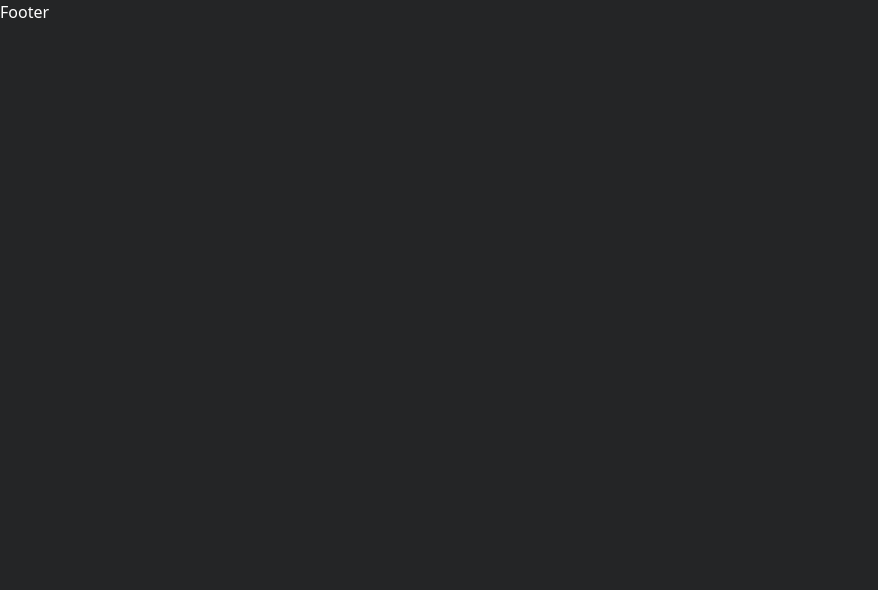
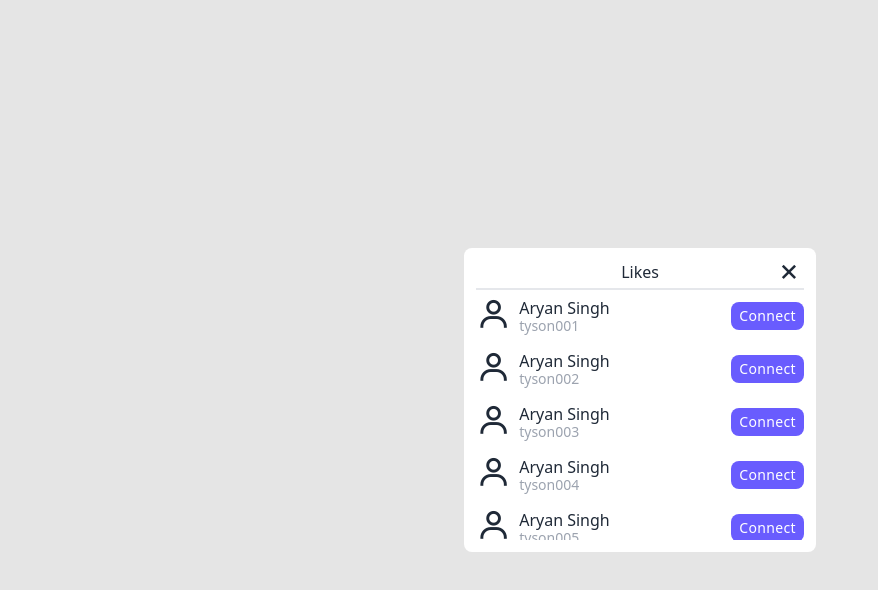
Before and after one commit to DeepakKumar1482/FEE_Project, a React (Vite) app in the folder Client/: page / in a window 1280 px wide. Shown: the top 590 px of the page, without its empty margins (0-878 px from the left). Built offline with nearby package versions, Linux system fonts and the light colour scheme; a web font is replaced by a local one.

Commit message:
like modal component made

```diff
--- a/Client/index.html
+++ b/Client/index.html
@@ -1,5 +1,5 @@
 <!doctype html>
-<html lang="en" class="dark">
+<html lang="en" class="">
   <head>
     <meta charset="UTF-8" />
     <link rel="icon" type="image/svg+xml" href="/vite.svg" />
--- a/Client/src/components/Footer/Footer.jsx
+++ b/Client/src/components/Footer/Footer.jsx
@@ -1,8 +1,12 @@
 import React from 'react'
+import LikesModalComp from '../LikesModalComp'
 
 function Footer() {
   return (
-    <div className='text-white'>Footer</div>
+    <div className='text-white'>
+      Footer
+      <LikesModalComp/>
+    </div>
   )
 }
 
--- /dev/null
+++ b/Client/src/components/LikesModalComp.jsx
@@ -0,0 +1,110 @@
+import React, { useRef } from 'react'
+
+function LikesModalComp({onClose}) {
+    const postData = {
+        postId: '',
+        avatar: 'https://google.com',
+        name: 'Aryan Singh',
+        username: 'aryansingh645',
+        postImage: 'https://media.istockphoto.com/id/649356542/photo/adventurous-people-making-ascent-to-high-mountain-walking-on-glacier.jpg?s=2048x2048&w=is&k=20&c=9DT0JR9qlhdI2dfFHKQ5V7vuIRYb0AilSk7y_c1EmpE=',
+        techStack: ['React', 'Antd', 'Mongo DB', 'Firebase','gohoi','hhgaoag'],
+        caption: 'Lorem ipsum dolor sit amet consectetur, adipisicing elit. A, rem maiores dolorum possimus delectus necessitatibus nemo itaque libero voluptatem fugit loreanong bohghang  sdnjbgkkd  hoisgonn  agboan',
+        timeOfPost: '02:03 PM Apr 4, 2024',
+        gitHubRepo: 'https://github.com/',
+        comments : [
+          {
+            username: 'tyson007',
+            comment: 'Lorem ipsum dolor sit amet consectetur, adipisicing elit. A, rem maiores dolorum possimus delectus necessitatibus nemo itaque libero voluptatem fugit loreanong bohghang  sdnjbgkkd  hoisgonn  agboan'
+          },
+          {
+            username: 'tyson007',
+            comment: 'Lorem ipsum dolor sit amet consectetur, adipisicing elit. A, rem maiores dolorum possimus delectus necessitatibus nemo itaque libero voluptatem fugit loreanong bohghang  sdnjbgkkd  hoisgonn  agboan'
+          },
+          {
+            username: 'tyson007',
+            comment: 'Lorem ipsum dolor sit amet consectetur, adipisicing elit. A, rem maiores dolorum possimus delectus necessitatibus nemo itaque libero voluptatem fugit loreanong bohghang  sdnjbgkkd  hoisgonn  agboan'
+          },
+          {
+            username: 'tyson007',
+            comment: 'Lorem ipsum dolor sit amet consectetur, adipisicing elit. A, rem maiores dolorum possimus delectus necessitatibus nemo itaque libero voluptatem fugit loreanong bohghang  sdnjbgkkd  hoisgonn  agboan'
+          },
+          {
+            username: 'tyson007',
+            comment: 'Lorem ipsum dolor sit amet consectetur, adipisicing elit. A, rem maiores dolorum possimus delectus necessitatibus nemo itaque libero voluptatem fugit loreanong bohghang  sdnjbgkkd  hoisgonn  agboan'
+          },
+          {
+            username: 'tyson007',
+            comment: 'Lorem ipsum dolor sit amet consectetur, adipisicing elit. A, rem maiores dolorum possimus delectus necessitatibus nemo itaque libero voluptatem fugit loreanong bohghang  sdnjbgkkd  hoisgonn  agboan'
+          },
+      ],
+        likes: [
+            {
+            name: "Aryan Singh",
+            username: "tyson001"
+            },
+            {
+            name: "Aryan Singh",
+            username: "tyson002"
+            },
+            {
+            name: "Aryan Singh",
+            username: "tyson003"
+            },
+            {
+            name: "Aryan Singh",
+            username: "tyson004"
+            },
+            {
+            name: "Aryan Singh",
+            username: "tyson005"
+            },
+            {
+            name: "Aryan Singh",
+            username: "tyson006"
+            },
+            {
+            name: "Aryan Singh",
+            username: "tyson007"
+            },
+    ],
+        saved: true
+    };
+    const myRef = useRef();
+    const onCloseLikeModal = (e) => {
+      if(myRef.current == e.target){
+        onClose();
+      }
+    }
+  return (
+    <div ref={myRef} onClick={onCloseLikeModal} className='fixed inset-0 flex bg-opacity-10 backdrop-blur-sm bg-black dark:bg-white dark:bg-opacity-5 justify-center items-center'>
+        <div className='flex flex-col justify-start dark:bg-[#242526] bg-white rounded-lg w-[22rem] h-[19rem] px-3 py-3'>
+            <div className='flex flex-col items-center justify-center relative dark:text-white text-gray-800 gap-1'>
+                <p className=''>Likes</p>
+                <i onClick={onClose} className=' absolute right-0 -top-[0.4rem] bx bx-x text-3xl cursor-pointer'></i>
+                <hr className='w-full dark:border-t border-t-2 ' />
+            </div>
+            <div className='dark:text-white text-gray-800 overflow-y-scroll hide-scrollbar'>
+                {postData.likes.map((like) => (
+                    <div className='flex gap-3 items-center justify-between' key={like.username}>
+                        <div className='flex items-center gap-2'>
+                            <span className='text-[2.2rem]'><i className='bx bx-user'></i></span>
+                            <div className='flex flex-col'>
+                                <span className='text-base'>{like.name}</span>
+                                <span className='dark:text-gray-500 text-gray-400 text-sm -mt-1'>{like.username}</span>
+                            </div>
+                        </div>
+                        <div>
+                            <button className='bg-[#695CFE] text-sm tracking-wide px-2 py-1 rounded-lg text-white hover:bg-[#5E52E3] active:scale-[0.95] active:bg-[#695CFE]'>Connect</button>
+                        </div>
+                    </div>
+                ))}
+            </div>
+        </div>
+
+    </div>
+  )
+}
+
+export default LikesModalComp
+
+// market.pmnd
--- a/Client/src/components/ModalPost.jsx
+++ b/Client/src/components/ModalPost.jsx
@@ -1,6 +1,6 @@
-import React, { useRef } from 'react';
+import React, { useRef, useState } from 'react';
 import {motion} from "framer-motion";
-
+import {LikesModalComp} from "./index.js"
 function ModalPost({onClose}) {
 
   const postData = {
@@ -39,7 +39,36 @@ function ModalPost({onClose}) {
         comment: 'Lorem ipsum dolor sit amet consectetur, adipisicing elit. A, rem maiores dolorum possimus delectus necessitatibus nemo itaque libero voluptatem fugit loreanong bohghang  sdnjbgkkd  hoisgonn  agboan'
       },
   ],
-    likes: {},
+    likes: [
+        {
+        name: "Aryan Singh",
+        username: "tyson001"
+        },
+        {
+        name: "Aryan Singh",
+        username: "tyson002"
+        },
+        {
+        name: "Aryan Singh",
+        username: "tyson003"
+        },
+        {
+        name: "Aryan Singh",
+        username: "tyson004"
+        },
+        {
+        name: "Aryan Singh",
+        username: "tyson005"
+        },
+        {
+        name: "Aryan Singh",
+        username: "tyson006"
+        },
+        {
+        name: "Aryan Singh",
+        username: "tyson007"
+        },
+],
     saved: true
 };
 
@@ -50,6 +79,10 @@ const closeModal = (e) => {
     onClose();
   }
 }
+
+const [isLikeModal, setIsLikeModal] = useState(false);
+const num = 1234555;
+
 
   return (
     <div
@@ -99,7 +132,7 @@ const closeModal = (e) => {
           </div>{/*Comment*/}
           <div className='sticky w-full px-3 py-1 pb-2 flex flex-col gap-2 bottom-0 dark:bg-[#242526] bg-white'>
             <hr />
-            <div className='flex text-3xl justify-between dark:text-white text-gray-800 gap-5'>
+            <div className='flex text-3xl justify-between dark:text-white text-gray-800'>
               <div className='flex gap-2'>
                 <i className='bx bx-message-rounded cursor-pointer dark:hover:text-gray-300 hover:text-gray-500 active:scale-[.85]'></i>
                 <i className='bx bx-heart cursor-pointer dark:hover:text-gray-300 hover:text-gray-500 active:scale-[.85]' onClick={(e) => {
@@ -111,12 +144,19 @@ const closeModal = (e) => {
               </div>
               <i className='bx bx-send cursor-pointer active:scale-[.85] dark:hover:text-gray-300 hover:text-gray-500 duration-100'></i>
             </div>
-            <div className='relative'>
+            <div className='dark:text-white text-gray-800'>
+              <span onClick={() => {
+                document.body.style.overflowY = 'hidden';
+                setIsLikeModal(true);
+              }}
+              className='hover:text-blue-400 px-1 cursor-pointer active:text-blue-500'>{num.toLocaleString('hi-IN')} Likes</span>
+            </div>
+            <div className='flex items-end gap-4'>
                 <textarea
                 placeholder='Add Comment...'
-                className='focus:outline-none focus:border-b-[1px] mb-[1px] w-full dark:text-white text-gray-800 bg-transparent resize-none h-12 placeholder:align-text-bottom'
+                className='focus:outline-none border-b-[1px] mb-[1px] w-full dark:text-white text-gray-800 bg-transparent resize-none h-12 placeholder:px-1 placeholder:bottom-1 placeholder:absolute focus-within:placeholder:text-transparent'
                 />
-                <button className='absolute right-0 bottom-3 text-white hover:bg-[#5E52E3] hover:scale-95 duration-200 active:bg-[#574DD4] active:scale-90 bg-[#695CFE] px-4 py-1 rounded-xl'>Post</button>
+                <button className='text-white hover:bg-[#5E52E3] hover:scale-95 duration-200 active:bg-[#574DD4] active:scale-90 bg-[#695CFE] px-4 py-1 h-fit rounded-xl'>Post</button>
             </div>
           </div>{/*Likes && Add Comment*/}
         </div>{/*Caption, Comment and Likes Side*/}
@@ -124,6 +164,10 @@ const closeModal = (e) => {
       <div>
         <i onClick={onClose} className='bx bx-x absolute top-0 dark:text-white text-gray-800 text-5xl cursor-pointer'></i>
       </div>
+      {isLikeModal && <LikesModalComp onClose ={() => {
+            document.body.style.overflowY = 'visible';
+            setIsLikeModal(false);
+            }}/>}
     </div>
   )
 }
--- a/Client/src/components/PostCard.jsx
+++ b/Client/src/components/PostCard.jsx
@@ -59,10 +59,10 @@ function PostCard() {
 
         <div  className='dark:text-white text-gray-800 '>
             <p ref={myRef} className='h-[4.5rem] overflow-y-hidden' >{postData.caption}</p>
-            {isOpen? <div onClick={() => {
+            {isOpen? <span onClick={() => {
                 document.body.style.overflowY = 'hidden';
                 setIsModalPostOpen(true);
-                }} className='cursor-pointer text-indigo-400 hover:text-indigo-500 active:text-indigo-600'>view more...</div> : null}
+                }} className='cursor-pointer text-blue-400 hover:text-blue-500 active:text-indigo-600'>view more...</span> : null}
         </div> {/* caption */}
 
         <div className='flex items-center justify-between pr-0'>
@@ -80,11 +80,11 @@ function PostCard() {
                 document.body.style.overflowY = 'hidden';
                 setIsModalPostOpen(true);
                 }}
-                className='bx bx-message-rounded cursor-pointer dark:hover:text-gray-300'></i>
-            <i className='bx bx-heart cursor-pointer dark:hover:text-gray-300' onClick={(e) => {
+                className='bx bx-message-rounded cursor-pointer dark:hover:text-gray-300 hover:text-gray-500 active:scale-[.85]'></i>
+            <i className='bx bx-heart cursor-pointer dark:hover:text-gray-300 hover:text-gray-500 active:scale-[.85]' onClick={(e) => {
                 e.currentTarget.classList.toggle('bxs-heart');
             }}></i>
-            <i className='bx bx-bookmark cursor-pointer dark:hover:text-gray-300' onClick={(e) => {
+            <i className='bx bx-bookmark cursor-pointer dark:hover:text-gray-300 hover:text-gray-500 active:scale-[.85]' onClick={(e) => {
                 e.currentTarget.classList.toggle('bxs-bookmark');
             }}></i>
         </div> {/* comments like and bookmark button */}
--- a/Client/src/components/SideBar/SideBar.jsx
+++ b/Client/src/components/SideBar/SideBar.jsx
@@ -41,7 +41,7 @@ function SideBar() {
     }
   }
   const [open, setOpen] = useState(handleSize);
-  const [themeMode, setThemeMode] = useState("light");
+  const [themeMode, setThemeMode] = useState('light');
 
   useEffect(() => {
     document.querySelector('html').classList.remove('light', 'dark');
@@ -118,7 +118,7 @@ function SideBar() {
                 }}
                 />
                 <div className={`relative ${open ? "w-10" : "w-10"} ml-1 h-6 bg-gray-200 peer-focus:outline-none dark:peer-focus:ring-[#695CFE] rounded-full peer dark:bg-gray-700 peer-checked:after:translate-x-full rtl:peer-checked:after:-translate-x-full peer-checked:after:border-white after:content-[''] after:absolute after:top-[3px] after:start-[2px] after:bg-white after:border-gray-300 after:border after:rounded-full after:h-[1.1rem] after:w-[1.1rem] after:transition-all dark:border-gray-600 peer-checked:bg-[#695CFE]`}></div>
-                <span className={`text-base font-[550] ml-1 ${open ? "block" : "hidden"} duration-300`}>{themeMode == "dark"? "Light Mode" : "Dark Mode"}</span>
+                <span className={`text-base font-[550] ml-2 ${open ? "block" : "hidden"} duration-300`}>{themeMode == "dark"? "Light Mode" : "Dark Mode"}</span>
               </label>
             </label>
           </li>
--- a/Client/src/components/index.js
+++ b/Client/src/components/index.js
@@ -3,11 +3,13 @@ import SideBar from "./SideBar/SideBar";
 import PostCard from "./PostCard";
 import ModalPost from "./ModalPost";
 import Footer from "./Footer/Footer";
+import LikesModalComp from "./LikesModalComp";
 
 export{
     Button,
     SideBar,
     PostCard,
     ModalPost,
-    Footer
+    Footer,
+    LikesModalComp
 }
```
